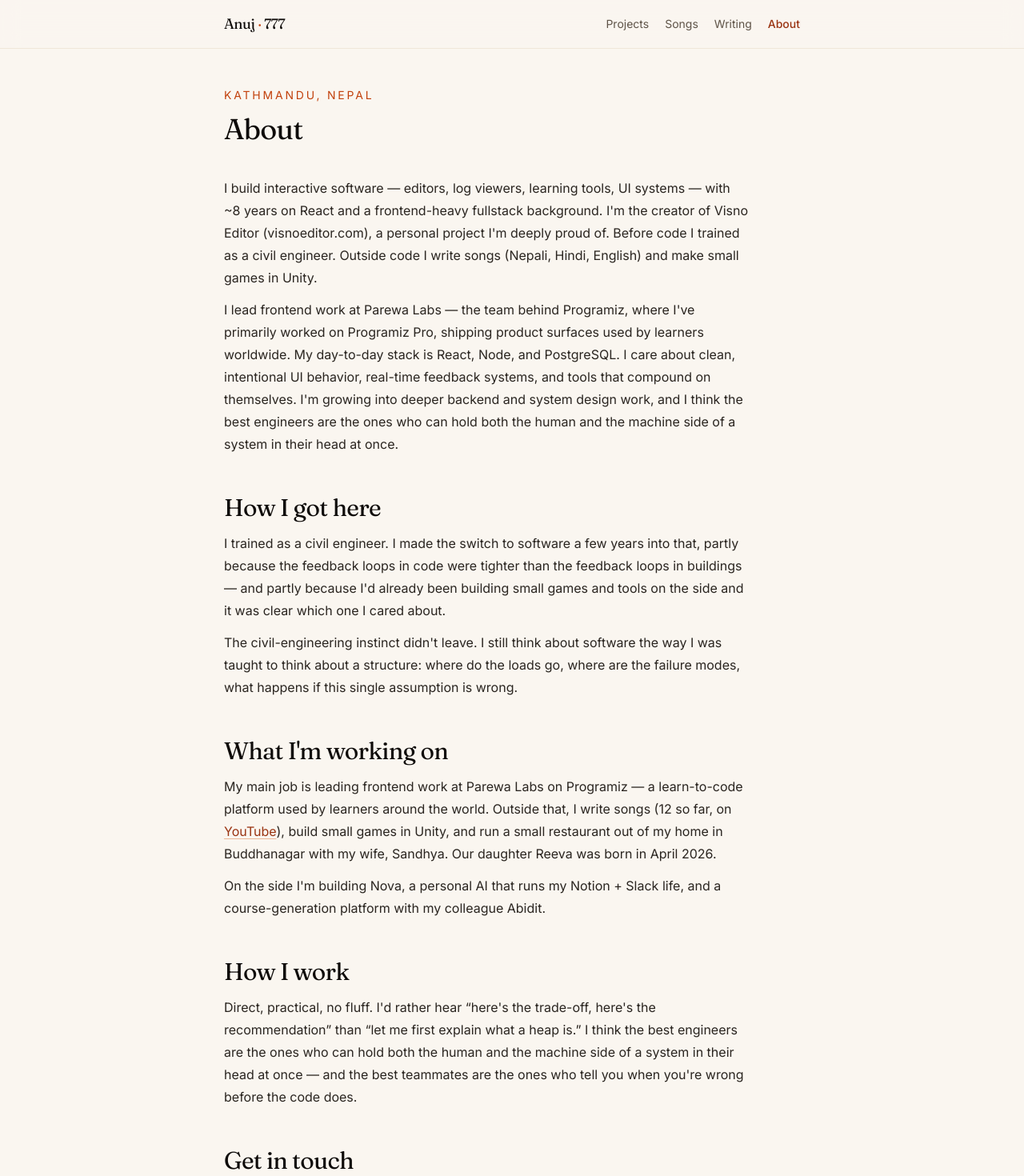
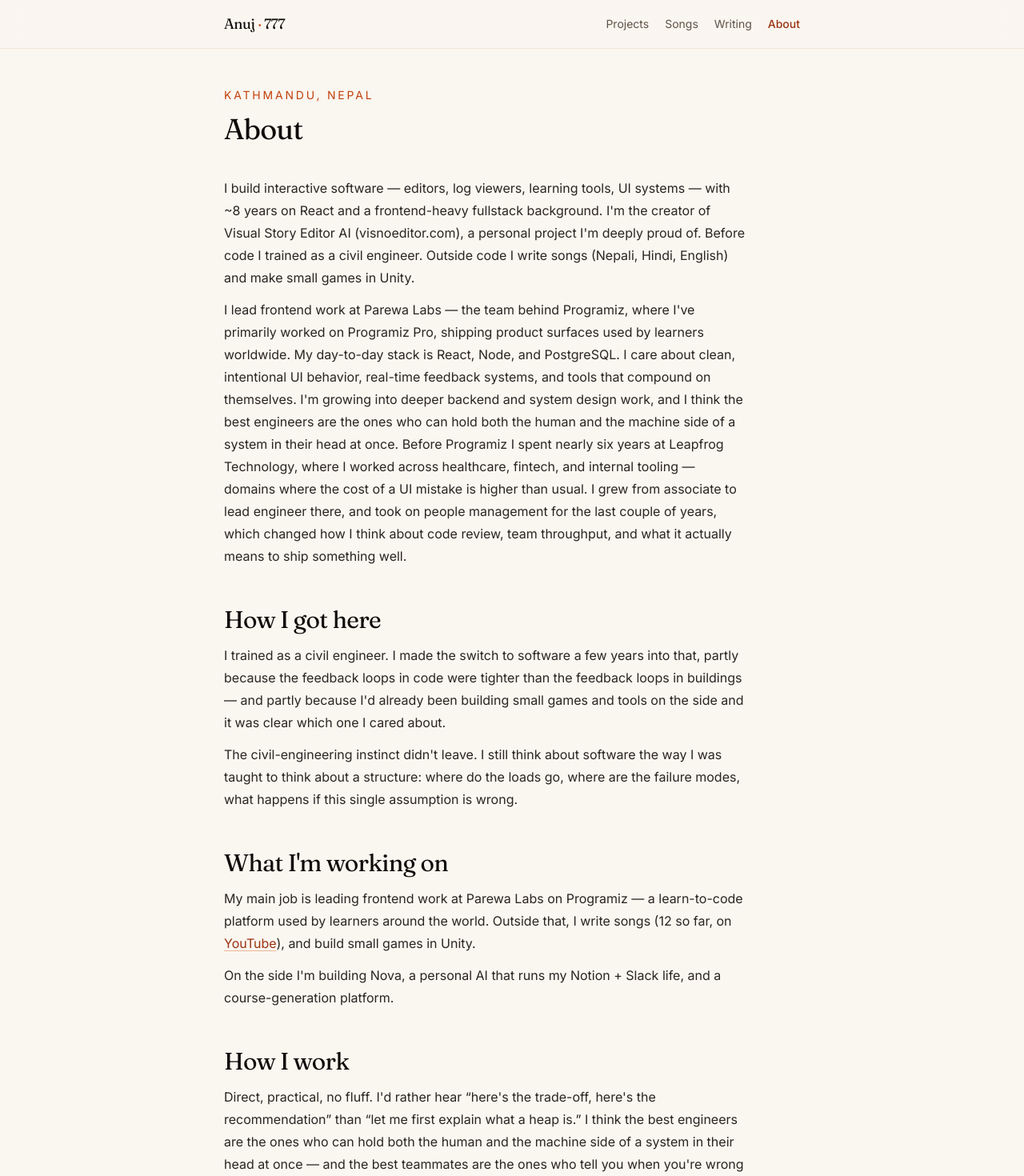
Before and after one commit to anuj-shrestha/anuj777, a Next.js app: page /about in a window 1280 px wide. Shown: the top 1470 px of the page at 80% size. Built offline with nearby package versions, Linux system fonts and the light colour scheme.

Commit message:
refactor: update project and profile descriptions for clarity and consistency

```diff
--- a/src/app/about/page.tsx
+++ b/src/app/about/page.tsx
@@ -32,12 +32,11 @@ export default function AboutPage() {
           <Link href="https://www.youtube.com/@ShiaSupertramp" target="_blank" rel="noopener noreferrer">
             YouTube
           </Link>
-          ), build small games in Unity, and run a small restaurant out of my home in Buddhanagar with my wife,
-          Sandhya. Our daughter Reeva was born in April 2026.
+          ), and build small games in Unity.
         </p>
         <p>
           On the side I&apos;m building Nova, a personal AI that runs my Notion + Slack life, and a course-generation
-          platform with my colleague Abidit.
+          platform.
         </p>
 
         <h2>How I work</h2>
--- a/src/data/profile.ts
+++ b/src/data/profile.ts
@@ -5,10 +5,10 @@ export const profile = {
   email: "anuj777@hotmail.com",
 
   pitch:
-    "I build interactive software — editors, log viewers, learning tools, UI systems — with ~8 years on React and a frontend-heavy fullstack background. I'm the creator of Visno Editor (visnoeditor.com), a personal project I'm deeply proud of. Before code I trained as a civil engineer. Outside code I write songs (Nepali, Hindi, English) and make small games in Unity.",
+    "I build interactive software — editors, log viewers, learning tools, UI systems — with ~8 years on React and a frontend-heavy fullstack background. I'm the creator of Visual Story Editor AI (visnoeditor.com), a personal project I'm deeply proud of. Before code I trained as a civil engineer. Outside code I write songs (Nepali, Hindi, English) and make small games in Unity.",
 
   longer:
-    "I lead frontend work at Parewa Labs — the team behind Programiz, where I've primarily worked on Programiz Pro, shipping product surfaces used by learners worldwide. My day-to-day stack is React, Node, and PostgreSQL. I care about clean, intentional UI behavior, real-time feedback systems, and tools that compound on themselves. I'm growing into deeper backend and system design work, and I think the best engineers are the ones who can hold both the human and the machine side of a system in their head at once.",
+    "I lead frontend work at Parewa Labs — the team behind Programiz, where I've primarily worked on Programiz Pro, shipping product surfaces used by learners worldwide. My day-to-day stack is React, Node, and PostgreSQL. I care about clean, intentional UI behavior, real-time feedback systems, and tools that compound on themselves. I'm growing into deeper backend and system design work, and I think the best engineers are the ones who can hold both the human and the machine side of a system in their head at once.\n\nBefore Programiz I spent nearly six years at Leapfrog Technology, where I worked across healthcare, fintech, and internal tooling — domains where the cost of a UI mistake is higher than usual. I grew from associate to lead engineer there, and took on people management for the last couple of years, which changed how I think about code review, team throughput, and what it actually means to ship something well.",
 
   socials: [
     { label: "Visual Story Editor AI", href: "https://visnoeditor.com" },
@@ -22,7 +22,7 @@ export const profile = {
   highlights: [
     { label: "Personal project", detail: "Visual Story Editor AI" },
     { label: "Lead engineer", detail: "Parewa Labs (Programiz)" },
+    { label: "Previously", detail: "Leapfrog Technology" },
     { label: "Years on React", detail: "~8" },
-    { label: "Based in", detail: "Kathmandu" },
   ],
 };
--- a/src/data/projects.ts
+++ b/src/data/projects.ts
@@ -40,7 +40,7 @@ The interesting frontend problems here are not glamorous. They are: making code
     status: "ongoing",
     tags: ["React", "TypeScript", "Canvas", "Editor", "Storytelling"],
     link: { label: "visnoeditor.com", href: "https://visnoeditor.com" },
-    body: `VisnoEditor is a personal project I'm deeply proud of — a browser-based editor for writing and visualising stories as connected nodes rather than linear documents.
+    body: `Visual Story Editor AI is a personal project I'm deeply proud of — a browser-based editor for writing and visualising stories as connected nodes rather than linear documents.
 
 The core idea is that stories branch. Choices, consequences, parallel threads — these are hard to hold in a text file or a linear doc. Visno gives writers a canvas where narrative structure is first-class: nodes are scenes, edges are transitions, and the whole graph is the story.
 
```
